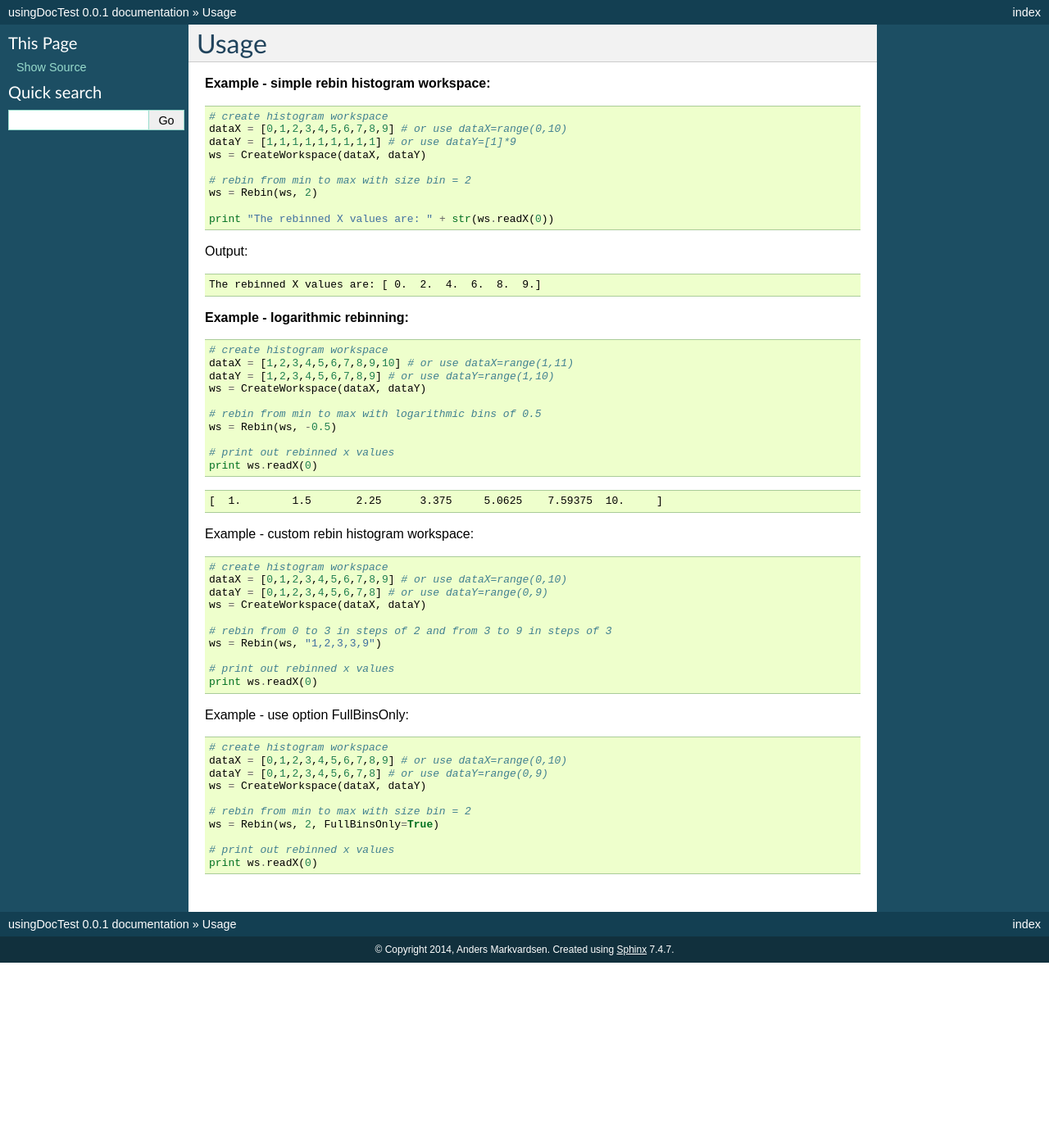
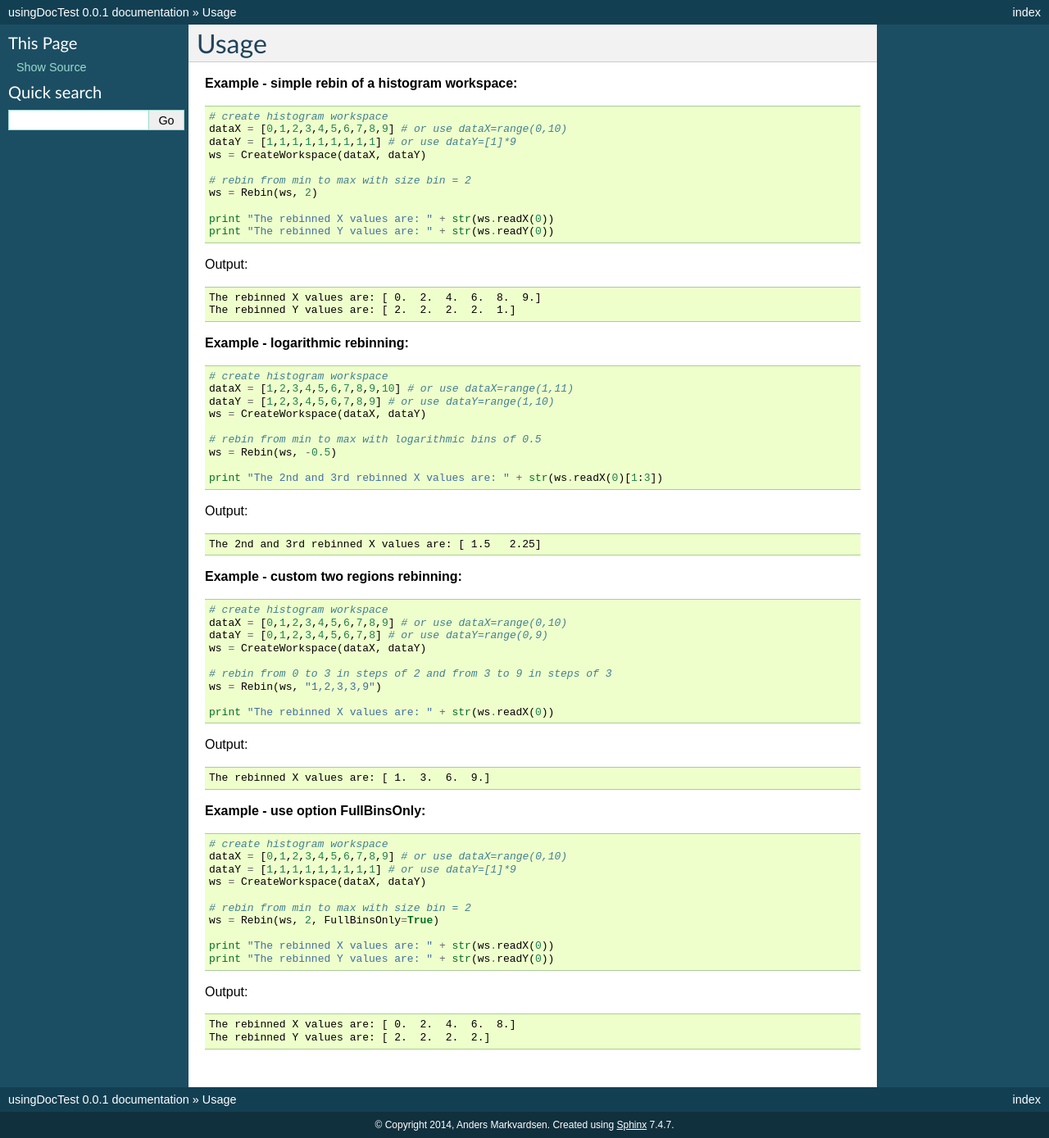
Before and after one commit to Anders-Markvardsen/sphinxDocTest, a Sphinx documentation site: the page built from source/Algorithms/doc/Rebin.rst, in a window 1280 px wide. Shown: the whole page at 82% size. Built offline with Sphinx 7.4.7, drawn with Linux system fonts in a browser that asks for light colours; before the commit the page ends 1175 px from its top, so only the background shows below that.

Commit message:
Usage example for rebin updated based on discussing with Nick and Martyn yesterday

```diff
--- a/source/Algorithms/doc/LoadNexus.rst
+++ b/source/Algorithms/doc/LoadNexus.rst
@@ -45,7 +45,7 @@ Example - Load ISIS Muon file, see `LoadMuonNexus <http://www.mantidproject.org/
 
 Example - Load Mantid processed Nexus file ISIS, see `LoadNexusProcessed <http://www.mantidproject.org/LoadNexusProcessed>`_ for more options:
 
-.. testcode:: ExLoadNexusProcessed
+.. testcode:: ExLoadNexusProcessedWithLoadNexus
 
    # Load Mantid processed GEM data file
    ws = LoadNexus('GEM63437_Focussed_bank5.nxs')
@@ -53,11 +53,11 @@ Example - Load Mantid processed Nexus file ISIS, see `LoadNexusProcessed <http:/
    # print out number of histograms (spectra)
    print ws.getNumberHistograms()
 
-.. testcleanup:: ExLoadNexusProcessed
+.. testcleanup:: ExLoadNexusProcessedWithLoadNexus
 
    DeleteWorkspace(ws)
 
-.. testoutput:: ExLoadNexusProcessed
+.. testoutput:: ExLoadNexusProcessedWithLoadNexus
    :hide:
 
    1
--- a/source/Algorithms/doc/Rebin.rst
+++ b/source/Algorithms/doc/Rebin.rst
@@ -1,7 +1,7 @@
 Usage
 -----
 
-**Example - simple rebin histogram workspace:**
+**Example - simple rebin of a histogram workspace:**
 
 .. testcode:: ExHistSimple
 
@@ -14,6 +14,7 @@ Usage
    ws = Rebin(ws, 2)
 
    print "The rebinned X values are: " + str(ws.readX(0))
+   print "The rebinned Y values are: " + str(ws.readY(0))
 
 .. testcleanup:: ExHistSimple
 
@@ -24,6 +25,7 @@ Output:
 .. testoutput:: ExHistSimple
 
    The rebinned X values are: [ 0.  2.  4.  6.  8.  9.]
+   The rebinned Y values are: [ 2.  2.  2.  2.  1.]
 
 **Example - logarithmic rebinning:**
 
@@ -37,18 +39,19 @@ Output:
    # rebin from min to max with logarithmic bins of 0.5
    ws = Rebin(ws, -0.5)
 
-   # print out rebinned x values
-   print ws.readX(0)
+   print "The 2nd and 3rd rebinned X values are: " + str(ws.readX(0)[1:3])
 
 .. testcleanup:: ExHistLog
 
    DeleteWorkspace(ws)
 
+Output:
+
 .. testoutput:: ExHistLog
 
-   [  1.        1.5       2.25      3.375     5.0625    7.59375  10.     ]
+   The 2nd and 3rd rebinned X values are: [ 1.5   2.25]
 
-Example - custom rebin histogram workspace:
+**Example - custom two regions rebinning:**
 
 .. testcode:: ExHistCustom
 
@@ -60,38 +63,40 @@ Example - custom rebin histogram workspace:
    # rebin from 0 to 3 in steps of 2 and from 3 to 9 in steps of 3
    ws = Rebin(ws, "1,2,3,3,9")
 
-   # print out rebinned x values
-   print ws.readX(0)
+   print "The rebinned X values are: " + str(ws.readX(0))
 
 .. testcleanup:: ExHistCustom
 
    DeleteWorkspace(ws)
 
+Output:
+
 .. testoutput:: ExHistCustom
-   :hide:
 
-   [ 1.  3.  6.  9.]
+   The rebinned X values are: [ 1.  3.  6.  9.]
 
-Example - use option FullBinsOnly:
+**Example - use option FullBinsOnly:**
 
 .. testcode:: ExHistFullBinsOnly
 
    # create histogram workspace
    dataX = [0,1,2,3,4,5,6,7,8,9] # or use dataX=range(0,10)
-   dataY = [0,1,2,3,4,5,6,7,8] # or use dataY=range(0,9)
+   dataY = [1,1,1,1,1,1,1,1,1] # or use dataY=[1]*9
    ws = CreateWorkspace(dataX, dataY)
 
    # rebin from min to max with size bin = 2
    ws = Rebin(ws, 2, FullBinsOnly=True)
 
-   # print out rebinned x values
-   print ws.readX(0)
+   print "The rebinned X values are: " + str(ws.readX(0))
+   print "The rebinned Y values are: " + str(ws.readY(0))
 
 .. testcleanup:: ExHistFullBinsOnly
 
    DeleteWorkspace(ws)
 
+Output:
+
 .. testoutput:: ExHistFullBinsOnly
-   :hide:
 
-   [ 0.  2.  4.  6.  8.]
+   The rebinned X values are: [ 0.  2.  4.  6.  8.]
+   The rebinned Y values are: [ 2.  2.  2.  2.]
--- a/source/conf.py
+++ b/source/conf.py
@@ -17,7 +17,7 @@ from mantid.simpleapi import *
 """
 
 doctest_path = """
-r'C:\Backup\Backup_folder1\work\code\Mantid\DocTestData'
+r'C:\Backup\Backup_folder1\work\code\Mantid\git\usagedata'
 """
 
 import sys
@@ -27,6 +27,7 @@ import os
 # add these directories to sys.path here. If the directory is relative to the
 # documentation root, use os.path.abspath to make it absolute, like shown here.
 #sys.path.insert(0, os.path.abspath('.'))
+sys.path.insert(0, os.path.abspath('../'))
 sys.path.insert(0, r"C:\Backup\Backup_folder1\work\code\Mantid\builds\all\bin\Release")
 
 # -- General configuration ------------------------------------------------
@@ -43,6 +44,7 @@ extensions = [
     'sphinx.ext.intersphinx',
     'sphinx.ext.mathjax',
     'sphinx.ext.ifconfig',
+    'sphinxext.usageExamples',
 ]
 
 # Add any paths that contain templates here, relative to this directory.
```
Also changed, not shown: source/Algorithms/doc/Load.rst (+4 -6 lines).
